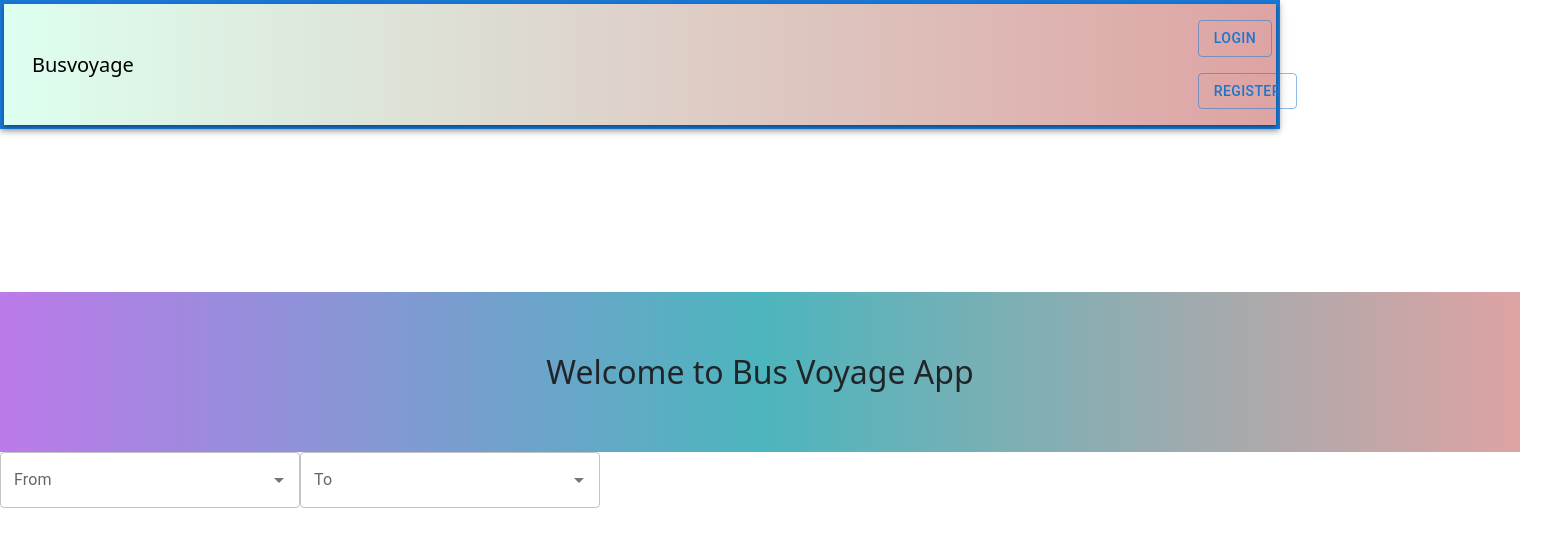
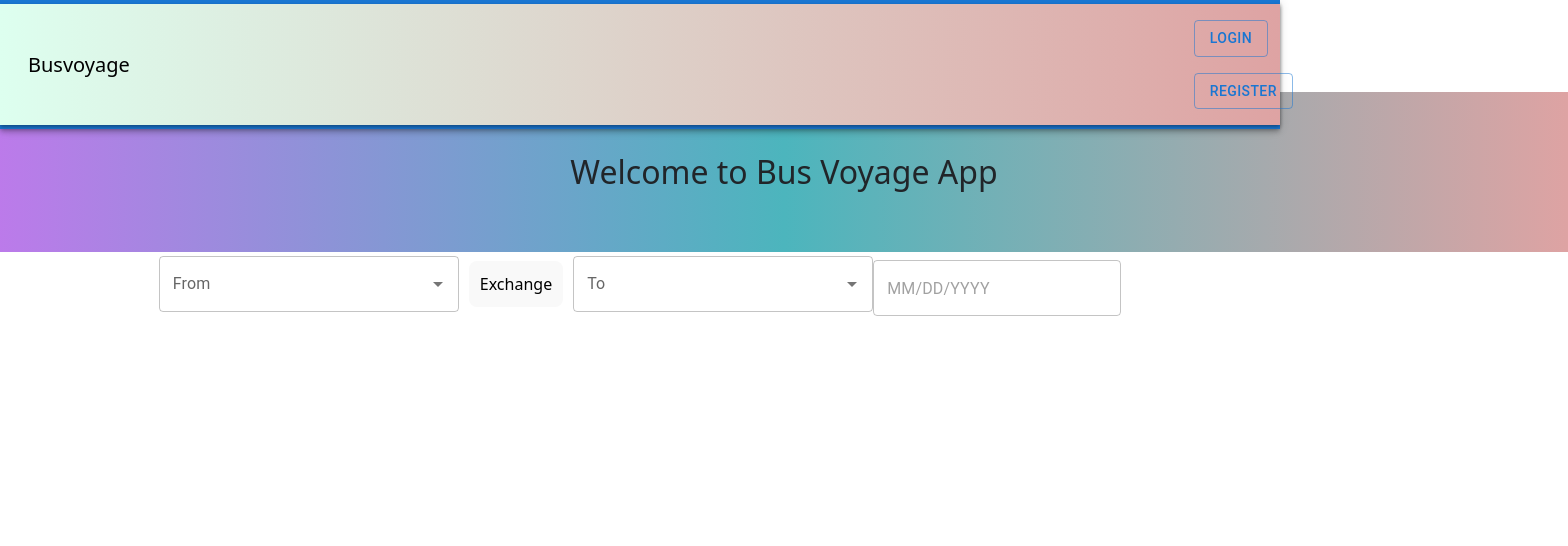
Before and after one commit to techiemow/Bus-Booking-frontend, a React (Vite) app: page / in a window 1280 px wide. Shown: the top 546 px of the page, 1568 px wide, since content can reach past the window. Built offline with nearby package versions, Linux system fonts and the light colour scheme; no server answers.

Commit message:
buses page added

```diff
--- a/package.json
+++ b/package.json
@@ -10,13 +10,15 @@
     "preview": "vite preview"
   },
   "dependencies": {
-    "@emotion/styled": "^11.12.0",
+    "@emotion/react": "^11.13.0",
+    "@emotion/styled": "^11.13.0",
     "@mui/icons-material": "^5.16.4",
     "@mui/material": "^5.16.4",
     "@mui/x-date-pickers": "^7.11.0",
     "axios": "^1.7.2",
     "bcryptjs": "^2.4.3",
     "bootstrap": "^5.3.3",
+    "dayjs": "^1.11.12",
     "formik": "^2.4.6",
     "react": "^18.3.1",
     "react-bootstrap": "^2.10.4",
--- /dev/null
+++ b/src/App.css
@@ -0,0 +1,12 @@
+* {
+    margin: 0;
+    padding: 0;
+    box-sizing: border-box;
+  }
+
+  body, html, #root {
+    height: 77%;
+    width: 100%;
+    margin: 0;
+    padding: 0;
+  }
--- a/src/App.jsx
+++ b/src/App.jsx
@@ -1,38 +1,27 @@
-
-
-import Navbar from './Components/Navbar'
+import React from 'react';
+import Navbar from './Components/Navbar';
 import 'react-toastify/dist/ReactToastify.css';
 import { BrowserRouter, Route, Routes } from 'react-router-dom';
 import SignUp from '../Accounts/Signup';
 import Login from '../Accounts/Login';
 import { ToastProvider } from '../Notification/ToastContext';
-import 'react-toastify/dist/ReactToastify.css';
 import Home from './Components/Home';
 import { ToastContainer } from 'react-toastify';
+import './App.css'; // Add this line for global styles
+import Buses from './Components/Buses';
 
+const Fullpage = () => {
+  return (
+    <div className="app-container">
+      <Navbar />
+      <Home />
+      <Buses />
+      <ToastContainer />
+    </div>
+  );
+}
 
-
-
-
-
-
-const Fullpage = () =>{
-
-
-  return (
-    <div>
-
-      <Navbar />
-      <Home/>
-      <ToastContainer />
-
-    </div>
-  )
-}
 function App() {
-
-
-
   return (
     <ToastProvider>
       <BrowserRouter>
@@ -43,10 +32,7 @@ function App() {
         </Routes>
       </BrowserRouter>
     </ToastProvider>
-  )
+  );
 }
 
-
-
-
-export default App
+export default App;
--- /dev/null
+++ b/src/Components/Buses.jsx
@@ -0,0 +1,53 @@
+import { Autocomplete, TextField } from '@mui/material'
+import React, { useState } from 'react'
+import { locations } from '../../Constants/Data'
+import { Dayjs } from 'dayjs';
+import { DemoContainer } from '@mui/x-date-pickers/internals/demo';
+import { AdapterDayjs } from '@mui/x-date-pickers/AdapterDayjs';
+import { LocalizationProvider } from '@mui/x-date-pickers/LocalizationProvider';
+import { DatePicker } from '@mui/x-date-pickers/DatePicker';
+
+const Buses = () => {
+    const [fromValue, setFromValue] = useState(null);
+    const [toValue, setToValue] = useState(null);
+    const [value, setValue] = useState( null);
+
+    const handleExchange = () => {
+      const temp = fromValue;
+      setFromValue(toValue);
+      setToValue(temp);
+    };
+  return (
+    <div style={{ display: "flex", alignItems: "center" , justifyContent:"center"}}>
+    <Autocomplete
+      disablePortal
+      id="combo-box-demo-from"
+      options={locations}
+      sx={{ width: 300 }}
+      value={fromValue}
+      onChange={(event, newValue) => setFromValue(newValue)}
+      renderInput={(params) => <TextField {...params} label="From" />}
+    />
+    <button onClick={handleExchange} style={{ margin: '0 10px', padding: '10px', cursor: 'pointer' }}>
+      Exchange
+    </button>
+    <Autocomplete
+      disablePortal
+      id="combo-box-demo-to"
+      options={locations}
+      sx={{ width: 300 }}
+      value={toValue}
+      onChange={(event, newValue) => setToValue(newValue)}
+      renderInput={(params) => <TextField {...params} label="To" />}
+    />
+ <LocalizationProvider dateAdapter={AdapterDayjs} style={{padding: '10px'}}>
+      <DemoContainer components={['DatePicker']}>
+        <DatePicker value={value} onChange={(newValue) => setValue(newValue)} />
+      </DemoContainer>
+    </LocalizationProvider>
+  </div>
+
+  )
+}
+
+export default Buses
--- a/src/Components/Home.jsx
+++ b/src/Components/Home.jsx
@@ -1,46 +1,29 @@
-import React from 'react'
-import styled from "styled-components"
-import TextField from '@mui/material/TextField';
-import Autocomplete from '@mui/material/Autocomplete';
-import { locations } from '../../Constants/Data';
+import React, { useState } from 'react';
+import styled from "styled-components";
 
 const HomeContainer = styled.div`
   display: flex;
   position: relative;
   justify-content: center;
   height: 10rem;
-  width: 95rem;
+  width: 98rem;
+  justify-content: center;
   align-items: center;
   background-color: #f5f5f5;
-  font-size:2rem;
+  font-size: 2rem;
   background: linear-gradient(90deg, #a54ee3bf, #4cb5bd , #dea3a3);
 `;
 
 const Home = () => {
+
+
   return (
     <>
-    <HomeContainer>
-      Welcome to Bus Voyage App
-    </HomeContainer>
-<div style={{display:"flex"}}>
-<Autocomplete
-      disablePortal
-      id="combo-box-demo"
-      options={locations}
-      sx={{ width: 300 }}
-      renderInput={(params) => <TextField {...params} label="From" />}
-    />
-
-    <Autocomplete
-      disablePortal
-      id="combo-box-demo"
-      options={locations}
-      sx={{ width: 300 }}
-      renderInput={(params) => <TextField {...params} label="To" />}
-    />
-</div>
-    </>
-  )
+      <HomeContainer>
+        Welcome to Bus Voyage App
+      </HomeContainer>
+      </>
+  );
 }
 
-export default Home
+export default Home;
--- a/src/Components/Navbar.jsx
+++ b/src/Components/Navbar.jsx
@@ -14,7 +14,7 @@ const Navbar = () => {
     };
 
     return (
-        <AppBar className=' p-1'>
+        <AppBar className=' py-1'>
             <nav className="navbar navigation navbar-expand-lg bg-body-tertiary px-3">
                 <div className="container-fluid navbar-header">
                     <a className="navbar-brand" href="#">Busvoyage</a>
```
Also changed, not shown: 1 other file (tests, documents, lock files or other folders).
